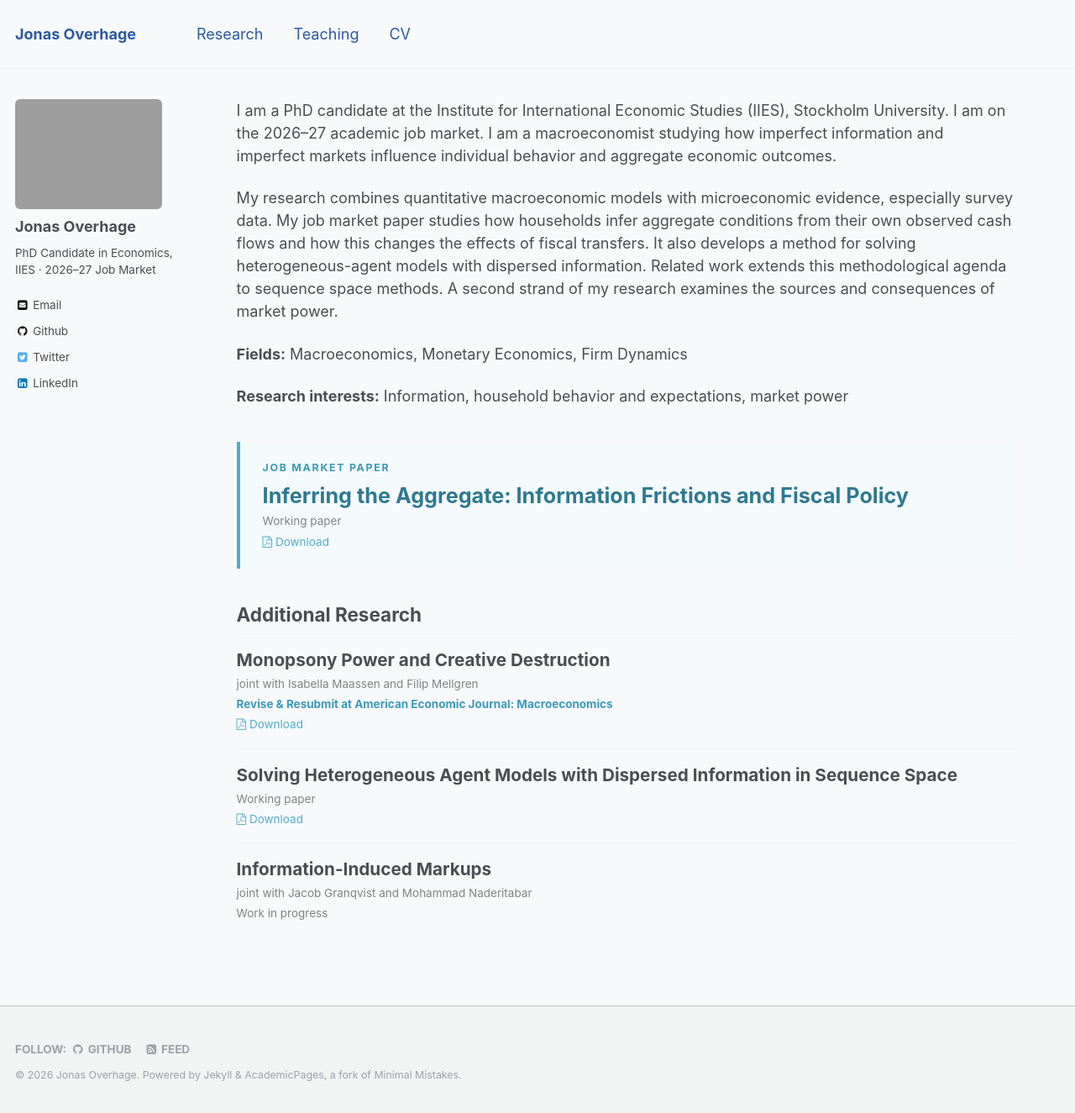
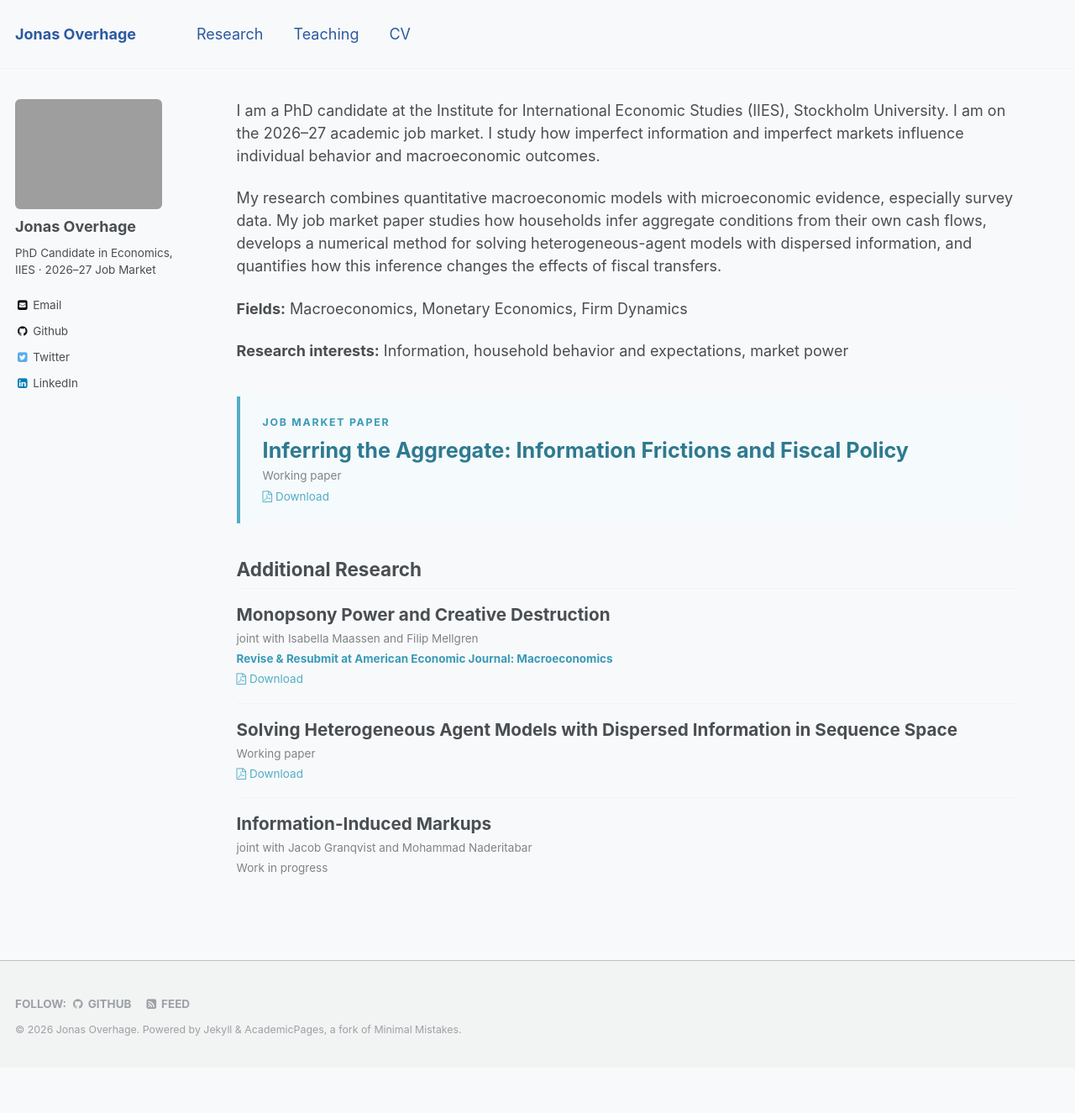
Before and after one commit to JOverhage/JOverhage.github.io, a Jekyll site: the page built from _pages/about.md, in a window 1280 px wide and 1325 px high. Shown: the whole window at 84% size. Built offline with Jekyll 4.4.1, drawn with Linux system fonts in a browser that asks for light colours.

Commit message:
shortening, abstract update

```diff
--- a/_pages/about.md
+++ b/_pages/about.md
@@ -8,9 +8,9 @@ redirect_from:
 ---
 
 
-I am a PhD candidate at the Institute for International Economic Studies (IIES), Stockholm University. I am on the 2026–27 academic job market. I am a macroeconomist studying how imperfect information and imperfect markets influence individual behavior and aggregate economic outcomes.
+I am a PhD candidate at the Institute for International Economic Studies (IIES), Stockholm University. I am on the 2026–27 academic job market. I study how imperfect information and imperfect markets influence individual behavior and macroeconomic outcomes.
 
-My research combines quantitative macroeconomic models with microeconomic evidence, especially survey data. My job market paper studies how households infer aggregate conditions from their own observed cash flows and how this changes the effects of fiscal transfers. It also develops a method for solving heterogeneous-agent models with dispersed information. Related work extends this methodological agenda to sequence space methods. A second strand of my research examines the sources and consequences of market power.
+My research combines quantitative macroeconomic models with microeconomic evidence, especially survey data. My job market paper studies how households infer aggregate conditions from their own cash flows, develops a numerical method for solving heterogeneous-agent models with dispersed information, and quantifies how this inference changes the effects of fiscal transfers.
 
 **Fields:** Macroeconomics, Monetary Economics, Firm Dynamics
 
```
Also changed, not shown: _research/consumption-information.md (+2 -1 lines).
